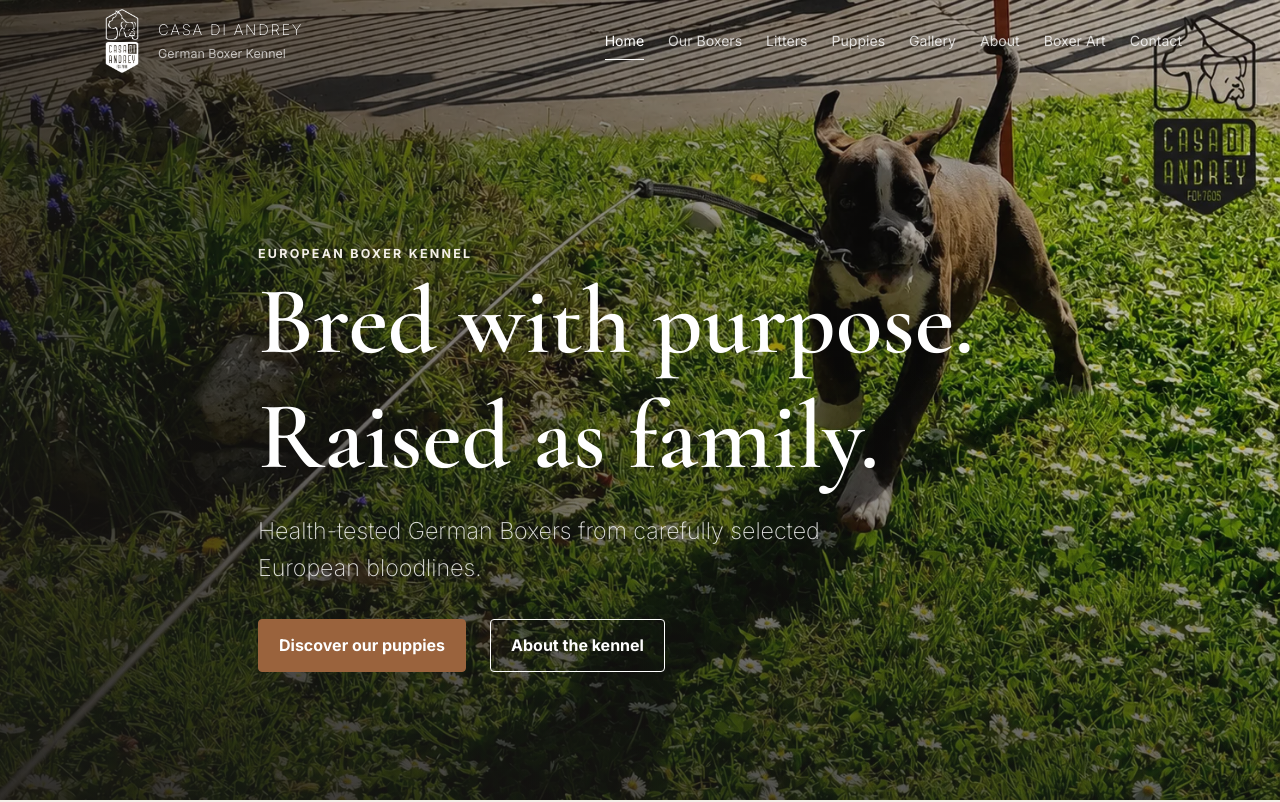
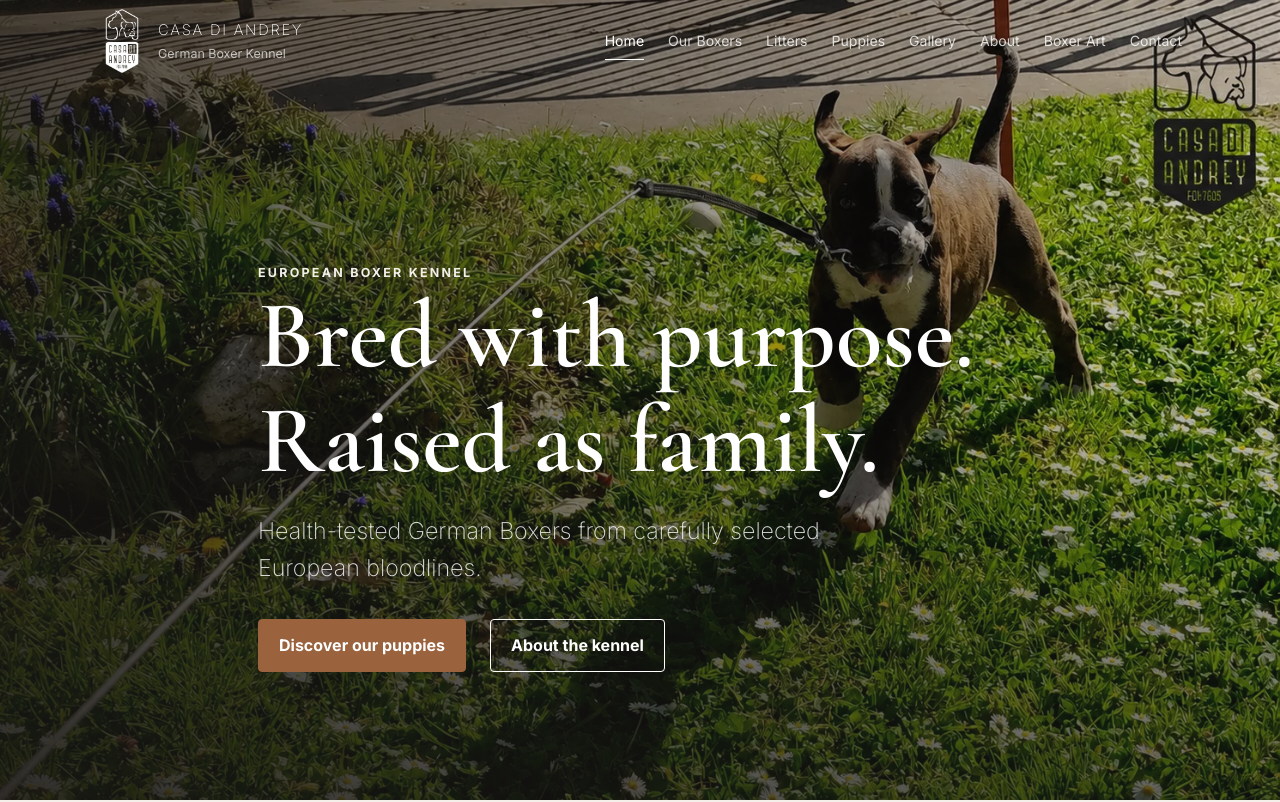
Before and after one commit to deboker/boxer-pupiess-kennel-casadiandrey, a React (Vite) app: page / in a window 1280 px wide. Shown: the top 802 px of the page. Built offline with nearby package versions, Linux system fonts and the light colour scheme.

Commit message:
em lline heit

```diff
--- a/src/index.css
+++ b/src/index.css
@@ -145,7 +145,7 @@ h1,
 h2,
 h3 {
   font-family: var(--font-display);
-  line-height: 1.2;
+  line-height: 1.1em;
   font-weight: 600;
   letter-spacing: 0;
 }
```
